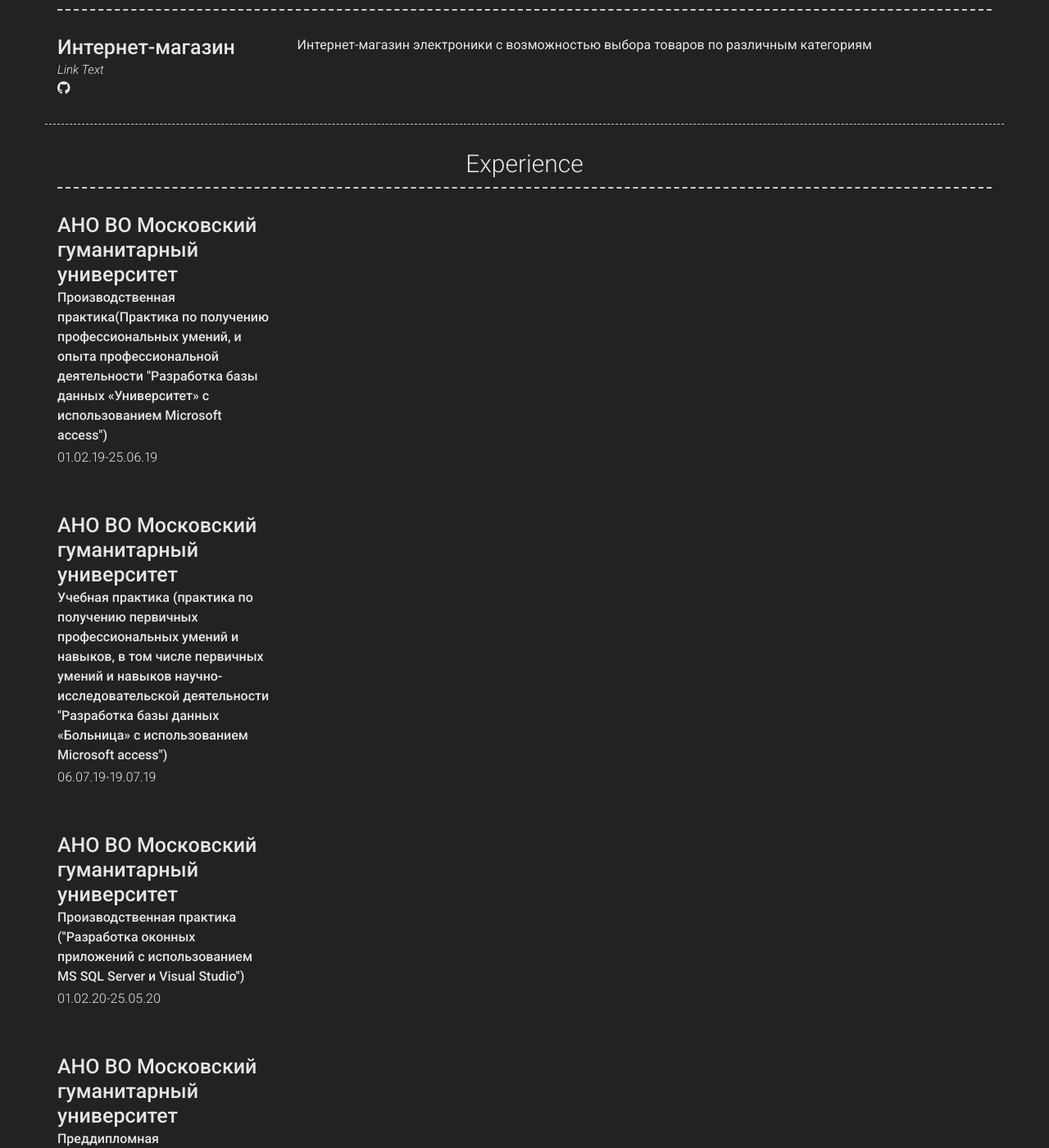
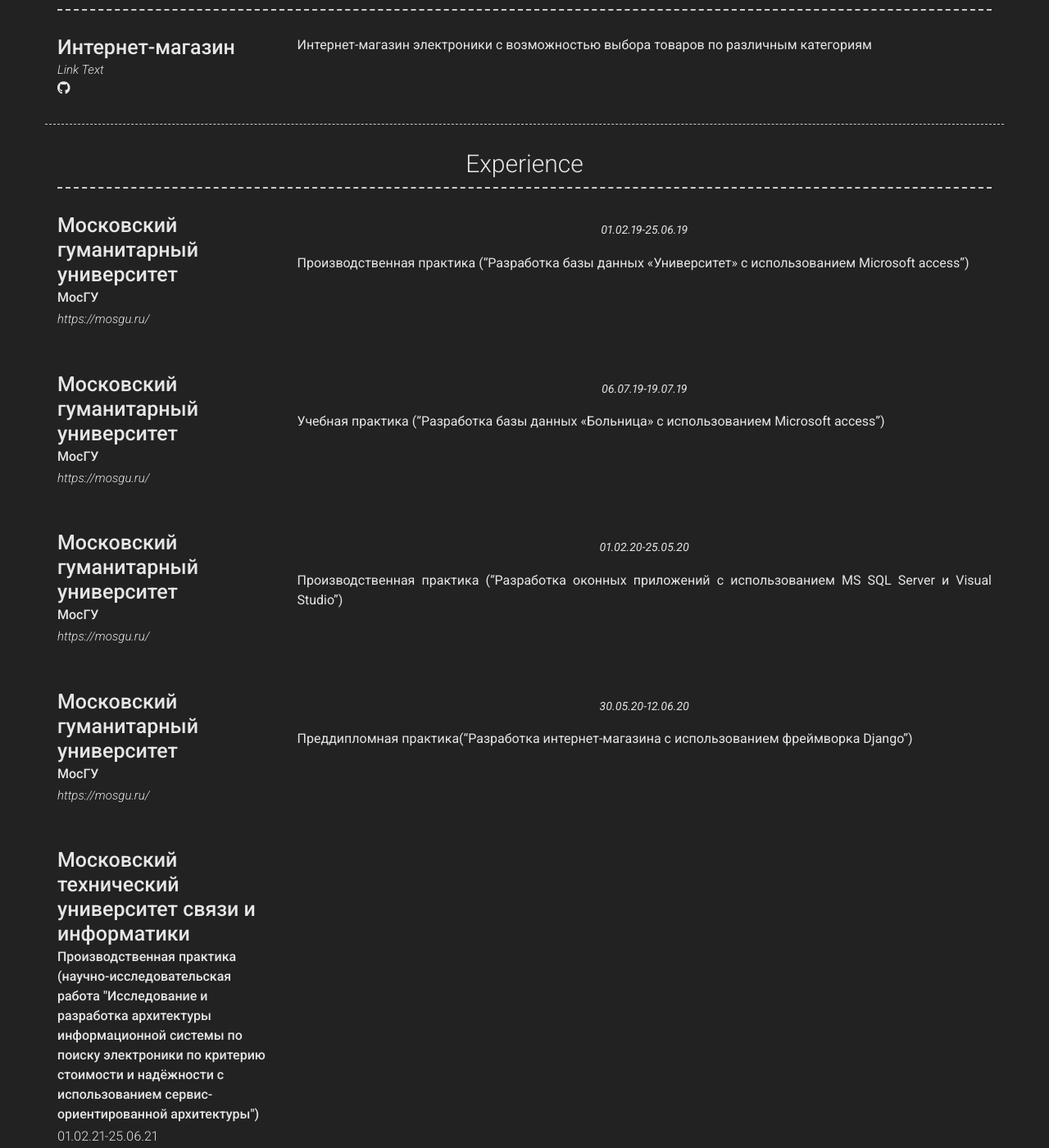
Before and after one commit to vovan13347/mysite, a Jekyll site: the page built from index.md, in a window 1280 px wide and 1400 px high, scrolled down 564 px. Shown: the whole window at 82% size. Built offline with Jekyll 4.4.1, drawn with Linux system fonts in a browser that asks for light colours; nearby versions of some CDN libraries; some of the changed text lies outside the part shown.

Commit message:
edit resume

```diff
--- a/_config.yml
+++ b/_config.yml
@@ -87,30 +87,39 @@ content:
     layout: list
     content:
       - layout: left
-        title: АНО ВО Московский гуманитарный университет
-        sub_title:  Производственная практика(Практика по получению профессиональных умений, и опыта профессиональной деятельности "Разработка базы данных «Университет» с использованием Microsoft access")
-        caption: 01.02.19-25.06.19
-        #link: Link to company (optional)
-        #quote: >
-          #Short description of the company (optional)
-        #description: | # this will include new lines to allow paragraphs
-          #Description of role
+        title: Московский гуманитарный университет
+        sub_title: МосГУ
+        link: https://mosgu.ru/
+        quote: >
+          01.02.19-25.06.19
+        description: Производственная практика ("Разработка базы данных «Университет» с использованием Microsoft access")
 
       - layout: left
-        title: АНО ВО Московский гуманитарный университет
-        sub_title: Учебная практика (практика по получению первичных профессиональных умений и навыков, в том числе первичных умений и навыков научно-исследовательской деятельности "Разработка базы данных «Больница» с использованием Microsoft access")
-        caption: 06.07.19-19.07.19
+        title: Московский гуманитарный университет
+        sub_title: МосГУ
+        link: https://mosgu.ru/
+        quote: >
+          06.07.19-19.07.19
+        description: Учебная практика ("Разработка базы данных «Больница» с использованием Microsoft access")
+
+      - layout: left
+        title: Московский гуманитарный университет
+        sub_title: МосГУ
+        link: https://mosgu.ru/
+        quote: >
+          01.02.20-25.05.20
+        description: Производственная практика ("Разработка оконных приложений с использованием MS SQL Server и Visual Studio")
+
+      - layout: left
+        title: Московский гуманитарный университет
+        sub_title: МосГУ
+        link: https://mosgu.ru/
+        quote: >
+          30.05.20-12.06.20
+        description: Преддипломная практика("Разработка интернет-магазина с использованием фреймворка Django")
 
 
-      - layout: left
-        title:  АНО ВО Московский гуманитарный университет
-        sub_title: Производственная практика ("Разработка оконных приложений с использованием MS SQL Server и Visual Studio")
-        caption: 01.02.20-25.05.20
 
-      - layout: left
-        title: АНО ВО Московский гуманитарный университет
-        sub_title: Преддипломная практика("Разработка интернет-магазина с использованием Django")
-        caption: 30.05.20-12.06.20
 
       - layout: left
         title: Московский технический университет связи и информатики
@@ -119,91 +128,59 @@ content:
 
       - layout: left
         title: Московский технический университет связи и информатики
-        sub_title: Учебная практика (технологическая "Разработка контейнера и микросервиса на Java с помощью Spring Boot и Docker")
+        sub_title: Учебная практика (технологическая "Разработка контейнера и микросервиса на Java с помощью Spring Boot и развертывание на Docker")
         caption: 06.07.21-19.07.21
 
       - layout: left
         title: Московский технический университет связи и информатики
-        sub_title: Производственная практика ("Тестирование программного обеспечениия с помощью Python и Selenium")
+        sub_title: Производственная практика ("Тестирование веб-сайтов с помощью Python и инструмента Selenium")
         caption: 01.09.21-31.12.21
+
 
       - layout: left
         title: Московский технический университет связи и информатики
-        sub_title: Производственная практика (научно-исследовательская работа "Сервис-ориентированная архитектура системы моделирования бизнес-процессов")
-        caption: 31.01.22-05.06.22
-
-      - layout: left
-        title: Московский технический университет связи и информатики
-        sub_title: Практика (Системы искусственного интеллекта "Разработка системы искусственного интеллекта с помощью нейронной сети")
+        sub_title: Практика (Системы искусственного интеллекта "Разработка нейронных сетей для распознавания изображений с помощью ЯП Python")
         caption: 16.06.22-20.06.22
 
       - layout: left
         title: Московский технический университет связи и информатики
-        sub_title: Производственная практика (технологическая "Разработка распределенной информационной системы с помощью СУБД MS SQL Server и C# ")
+        sub_title: Производственная практика ("Разработка распределенной информационной системы для обслуживания гостиничного комплекса с помощью СУБД MS SQL Server и C#")
         caption: 21.06.22-18.07.22
+
 
       - layout: left
         title: Московский технический университет связи и информатики
-        sub_title: Производственная практика (научно-исследовательская работа "Разработка микросервисов")
-        caption: 01.09.22-07.12.22
-
-      - layout: left
-        title: Московский технический университет связи и информатики
-        sub_title: Производственная практика (преддипломная "Разработка информационной  системы поиска товаров с использованием микросервисов и Flask")
+        sub_title: Производственная практика (преддипломная "Разработка системы поиска товаров с использованием веб-скрепинга и развертывание результатов с помощью фреймворка Flask")
         caption: 23.01.23-05.02.23
 
 
-  - title: Education
+  - title: Образование
     layout: list
     content:
       - layout: top-left
-        title: АНО ВО Московский гуманитарный университет
-        sub_title: Прикладная информатика (бакалавриат)
-        caption: 2016 - 2020
-        #quote: >
-          #Short institution or course description (optional)
-        #description: | # this will include new lines to allow paragraphs
-          #Description of qualification
+        title: Московский гуманитарный университет
+        #sub_title:
+        # caption:
+        # quote: >
+        description: |
+          2016 - 2020 Прикладная информатика (бакалавриат)
 
       - layout: top-left
         title: Московский технический университет связи и информатики
-        sub_title: |
-          Информатика и вычислительная техника (магистратура)
-          (программа: Архитектура информационных систем)
-        caption: 2020 - 2023
-        #quote: >
-          #Short institution or course description (optional)
-        #description: | # this will include new lines to allow paragraphs
-          #Description of qualification
+        #sub_title:
+        #caption:
+        description:  |
+          2020 - 2023 Информатика и вычислительная техника (магистратура) <br> программа "Архитектура информационных систем"
 
   #- title: A Little More About Me
-  - title: Skills
-    layout: list
+  - title: Навыки
+    layout: text
     content:
       # this will include new lines to allow paragraphs
       # This is where you can write a little more about yourself. You could title this section **Interests** and include some of your other interests.
       # Or you could title it **Skills** and write a bit more about things that make you more desirable, like *leadership* or *teamwork*
+      Python (разработка веб-сайтов и веб-скрэйпинга), <br> HTML, CSS, Javascript, (разработка frontend веб-сайта), <br> Знание фреимвоков Django(разработка backend), и Flask, владение библиотеками Selenium, BeautifulSoup, unittest
 
-    - layout: left
-      sub_title: Python
-
-    - layout: left
-      sub_title: HTML
-
-    - layout: left
-      sub_title: CSS
-
-    - layout: left
-      sub_title: Javascript
-
-    - layout: left
-      sub_title: Django
-
-    - layout: left
-      sub_title: Flask
-
-    - layout: left
-      sub_title: Web scraping
 
 
 # Footer
```
